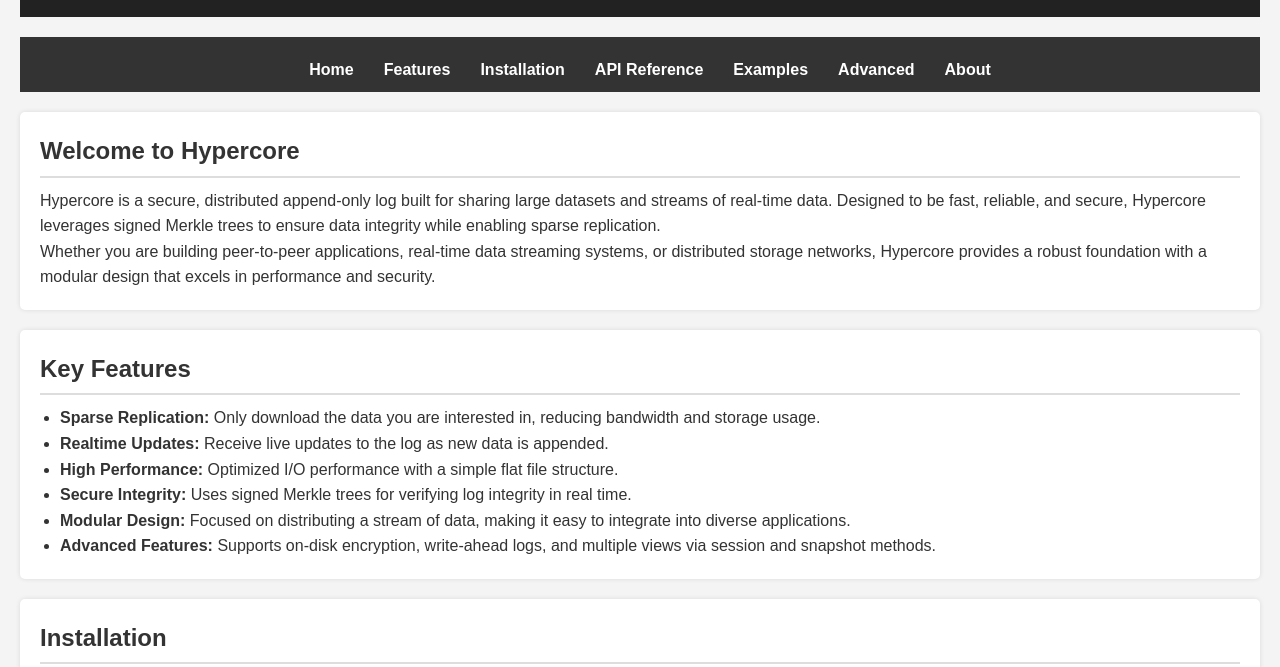
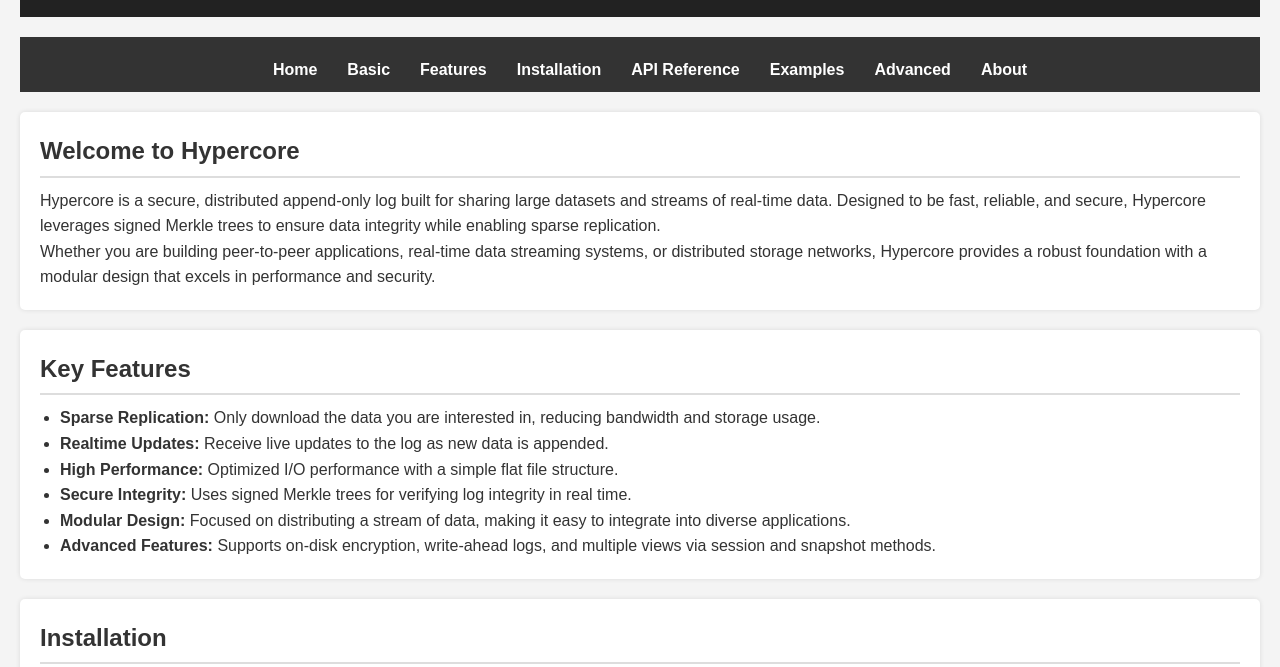
Before and after one commit to SolutionsAsService/LearnHypercore, a plain HTML site: page index.html in a window 1280 px wide. Shown: the part 133-800 px from the top of the page. Drawn offline with Linux system fonts and the light colour scheme.

Commit message:
add basic page

```diff
--- a/index.html
+++ b/index.html
@@ -110,6 +110,7 @@
   <nav>
     <ul>
       <li><a href="#home">Home</a></li>
+      <li><a href="#basic">Basic</a></li>
       <li><a href="#features">Features</a></li>
       <li><a href="#installation">Installation</a></li>
       <li><a href="#api">API Reference</a></li>
```
